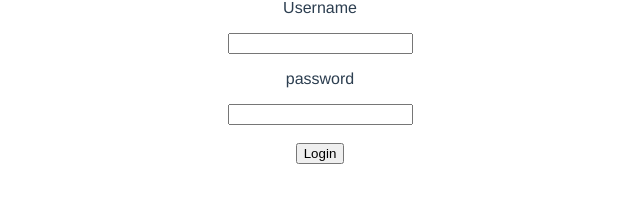
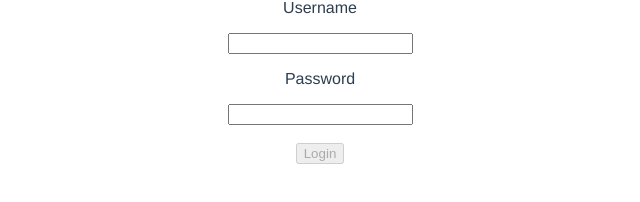
Before and after one commit to tight24/Vue-Cli, a Vue app in the folder messageboard/: page /login in a window 1280 px wide. Shown: the part 210-412 px from the top of the page, without its empty margins (320-960 px from the left). Built offline with nearby package versions, Linux system fonts and the light colour scheme.

Commit message:
loginボタンの非活性化

```diff
--- a/messageboard/src/views/Login.vue
+++ b/messageboard/src/views/Login.vue
@@ -1,14 +1,32 @@
 <template>
   <div class="login">
     <p>Username</p>
-    <input type="text">
-    <p>password</p>
-    <input type="text">
-    <br><br><button>Login</button>
+    <input type="text" v-model="username">
+    <p>Password</p>
+    <input type="text" v-model="password">
+    <br><br><button :class="{inActive:isBlank}" :disabled="!isBlank">Login</button>
   </div>
 </template>
 <script>
 export default {
-  name:'Login'
+  name:'Login',
+  data:function(){
+    return{
+      username:'',
+      password:''
+    }
+  }
+  ,
+  computed:{
+        isBlank:function(){
+          return this.username && this.password
+        }
+}
 }
 </script>
+<style>
+.inActives{
+  pointer-events: none;
+  color: gray;
+}
+</style>
```
